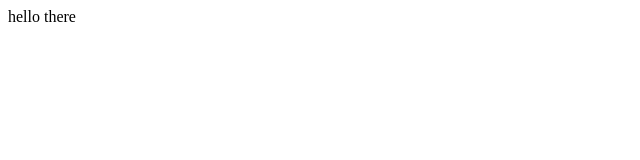
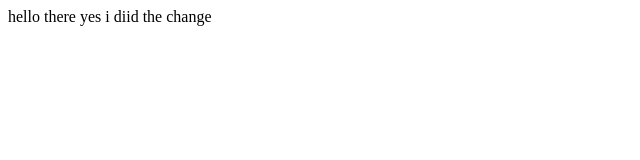
Before and after one commit to technically-a-GM/localrepo, a plain HTML site: page index.html in a window 1280 px wide. Shown: the whole page, without its empty margins (0-640 px from the left). Drawn offline with Linux system fonts and the light colour scheme.

Commit message:
changed html file

```diff
--- a/index.html
+++ b/index.html
@@ -7,5 +7,6 @@
 </head>
 <body>
     hello there
+    yes i diid the change
 </body>
 </html>
```
